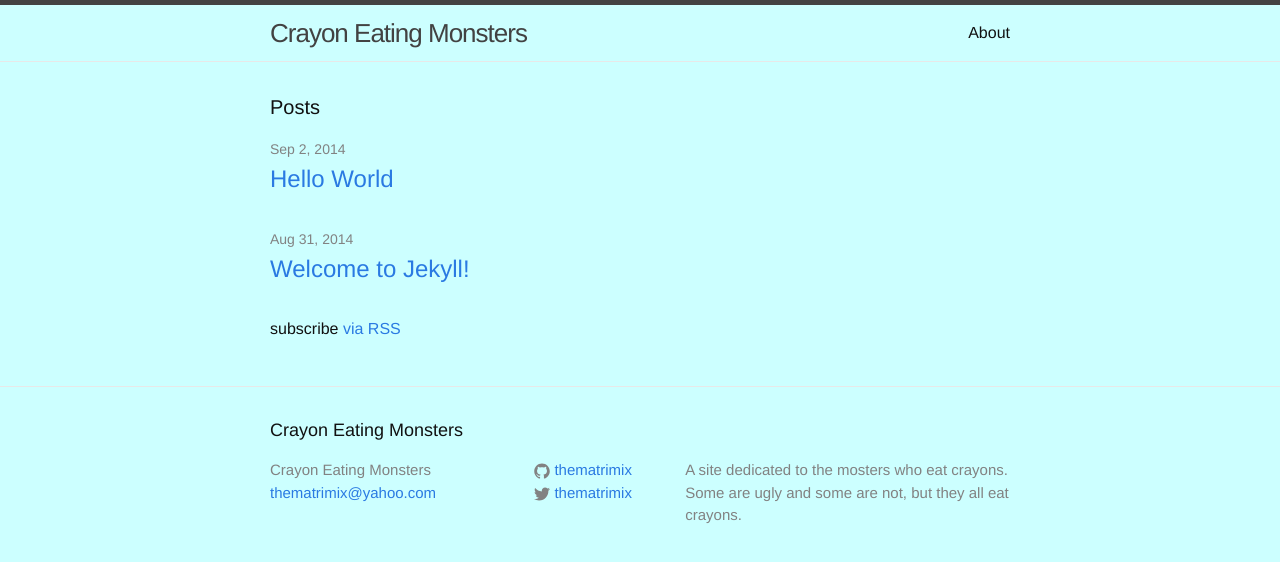
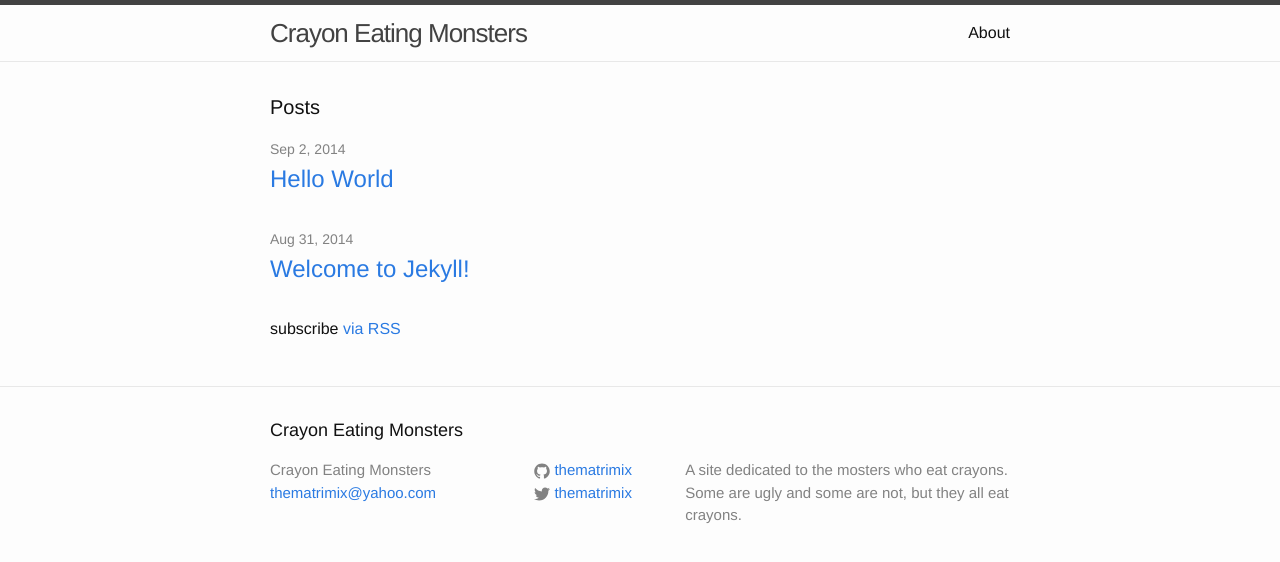
Before and after one commit to thematrimix/thematrimix.github.io, a Jekyll site: the page built from index.html, in a window 1280 px wide. Shown: the top 562 px of the page. Built offline with Jekyll 4.4.1, drawn with Linux system fonts in a browser that asks for light colours.

Commit message:
Update main.scss
Revert

```diff
--- a/css/main.scss
+++ b/css/main.scss
@@ -14,7 +14,7 @@ $base-line-height: 1.5;
 $spacing-unit:     30px;
 
 $text-color:       #111;
-$background-color: #CCFFFF;
+$background-color: #fdfdfd;
 $brand-color:      #2a7ae2;
 
 $grey-color:       #828282;
```
